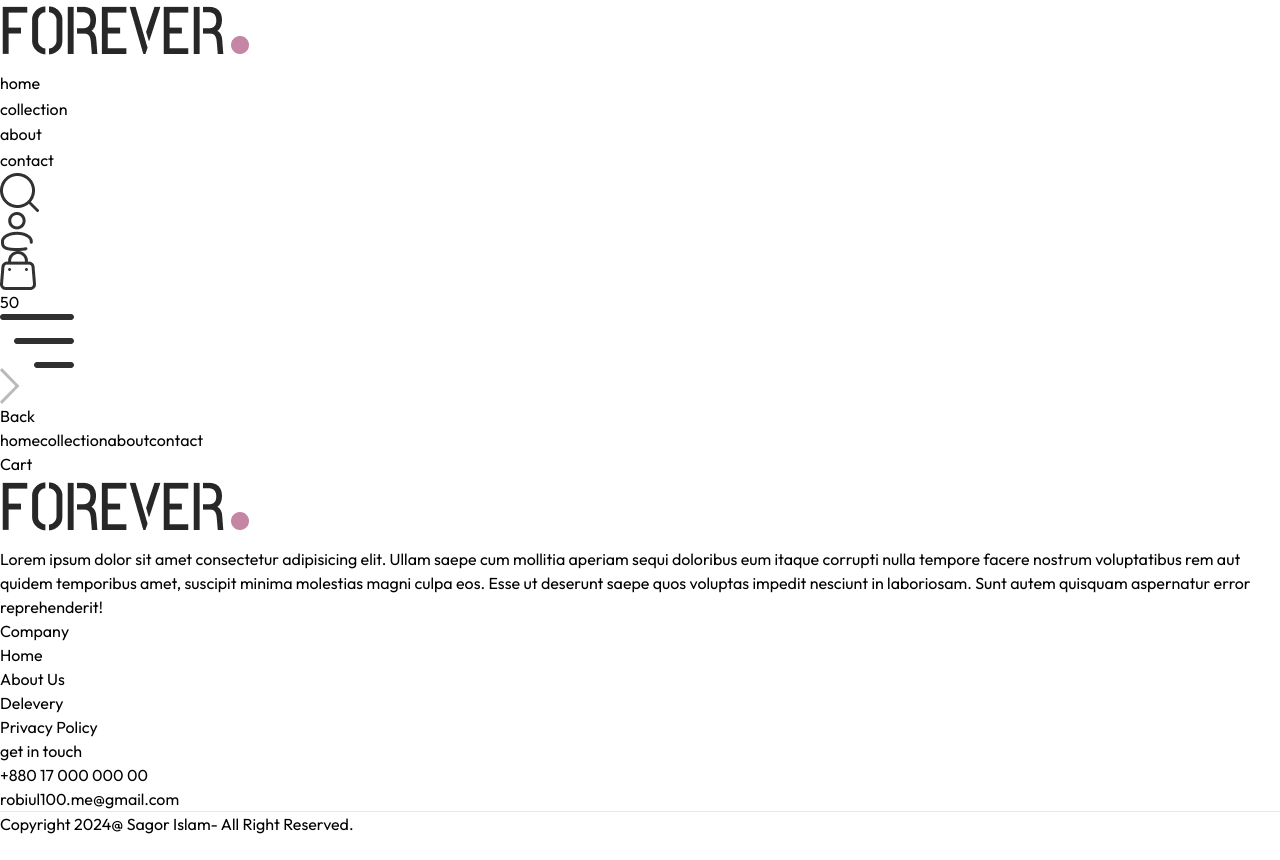
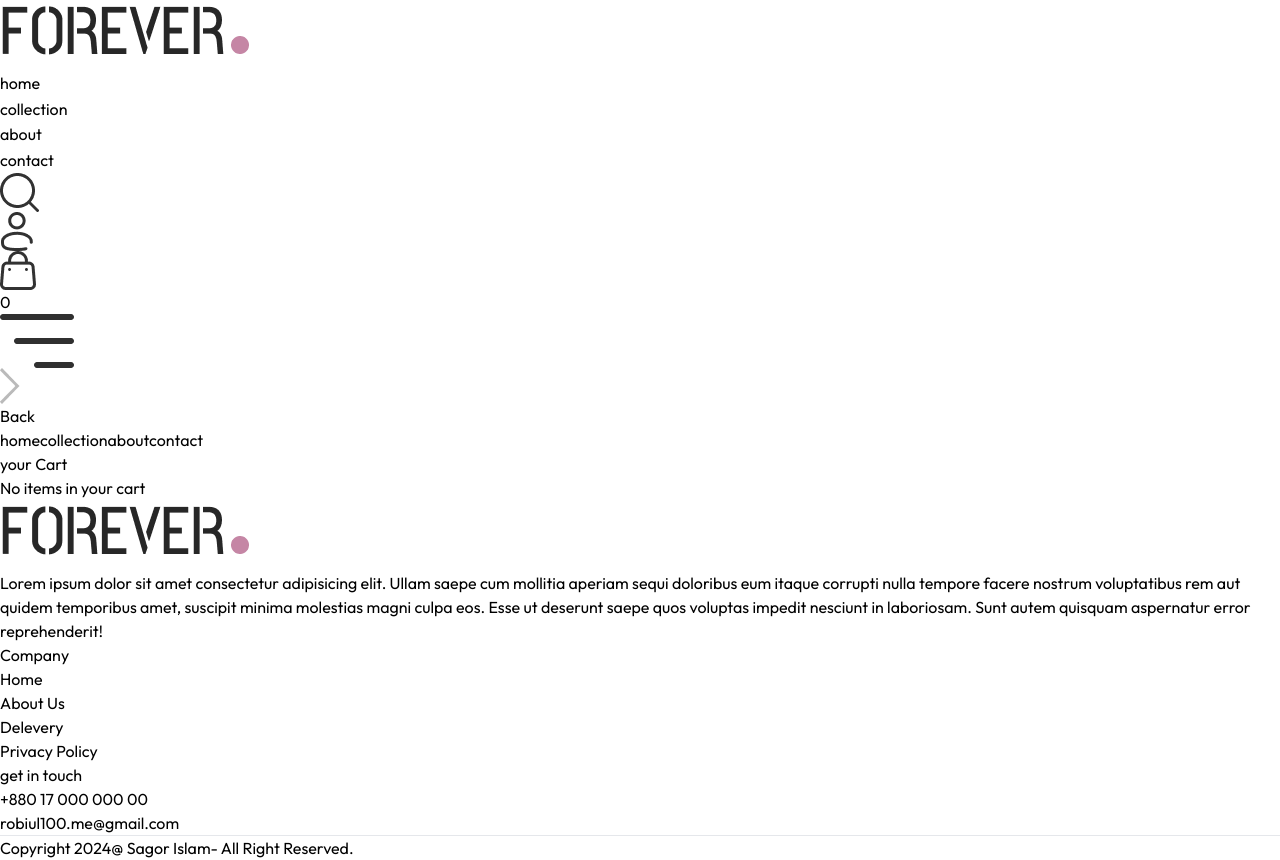
Before and after one commit to robiulsagor/frontend-forever, a React (Vite) app: page /cart in a window 1280 px wide. Before the commit the page ends 836 px from the top, so only its background shows below. Built offline with nearby package versions, Linux system fonts and the light colour scheme.

Commit message:
cart page design is done

```diff
--- a/src/App.jsx
+++ b/src/App.jsx
@@ -12,6 +12,9 @@ import Navbar from "./components/Navbar"
 import NotFound from "./pages/NotFound"
 import Footer from "./components/Footer"
 import Search from "./components/Search"
+
+import { ToastContainer, toast } from 'react-toastify';
+  import 'react-toastify/dist/ReactToastify.css';
 
 const App = () => {
   return (
@@ -31,6 +34,7 @@ const App = () => {
         <Route path="/login" element={<Login/>} />
         <Route path="*" element={<NotFound />} />
       </Routes>
+      <ToastContainer position="bottom-right" key={'item'}/>
       <Footer/>
     </div>
   )
--- /dev/null
+++ b/src/components/CartTotal.jsx
@@ -0,0 +1,47 @@
+import { useContext, useEffect, useState } from "react"
+import { ShopContext } from "../context/ShopContext"
+import Title from "./Title"
+import { useNavigate } from "react-router-dom"
+
+const CartTotal = () => {
+    const {cartItems, delivery_fee, calculateTotalPrice} = useContext(ShopContext)
+    const [subtotal, setSubtotal] = useState()
+    const [total, setTotal] = useState('')
+
+    const navigate = useNavigate()
+
+  useEffect(()=> {
+    setSubtotal(calculateTotalPrice())
+    setTotal(calculateTotalPrice() + 10)
+  }, [calculateTotalPrice])
+
+  return (
+    <div className=' max-w-[450px] ml-auto mt-10'>
+        <div className='text-xl sm:text-2xl'>
+            <Title text1={'cart'} text2={'total'}
+            />
+        </div>
+
+        <div className='mt-3 text-sm'>
+            <div className='flex items-center justify-between py-2 border-b '>
+                <p>Subtotal</p>
+                <p>$ {subtotal} </p>
+            </div>
+            <div className='flex items-center justify-between py-2 border-b '>
+                <p>Shipping Fee</p>
+                <p>$ {delivery_fee} </p>
+            </div>
+            <div className='flex items-center justify-between py-2'>
+                <p className='font-semibold'>Total</p>
+                <p>$ {total} </p>
+            </div>
+        </div>
+
+        <button
+        onClick={()=> navigate("/place-order")}
+        className='px-4 py-2 text-white  bg-black uppercase rounded-sm mt-5 ml-auto block disabled:opacity-40 disabled:cursor-not-allowed' disabled={cartItems.length === 0}>proceed to checkout</button>
+    </div>
+  )
+}
+
+export default CartTotal
--- a/src/components/DescriptionReviews.jsx
+++ b/src/components/DescriptionReviews.jsx
@@ -9,12 +9,12 @@ const DescriptionReviews = () => {
     <div className="mt-10">
     <div>
       <button onClick={()=> setShowType('description')}
-       className={`border border-b-0 border-r-0 rounded-tl-md px-5 py-2 relative ${showType === 'description' ? 'font-semibold border-gray-400 border-r' : ''}`}>Description
+       className={`border  rounded-tl-md px-5 py-2 relative ${showType === 'description' ? 'font-semibold border-gray-400 border-r cursor-auto' : 'cursor-pointer hover:bg-slate-100'}`}>Description
         <span className={`inline-block w-full h-2 bg-white absolute -bottom-1 left-0  ${showType === 'description' ? '' : 'hidden'}`}></span>
        </button>
 
       <button onClick={()=> setShowType('reviews')}
-       className={`border border-b-0 rounded-tr-md px-5 py-2 relative ${showType === 'reviews' ? 'font-semibold border-gray-400 border-l border-b border-b-red-500' : ''}`}>Reviews
+       className={`border rounded-tr-md px-5 py-2 relative ${showType === 'reviews' ? 'font-semibold border-gray-400 border-l cursor-auto' : 'cursor-pointer hover:bg-slate-100'}`}>Reviews
 
        <span className={`inline-block w-full h-2 bg-white absolute -bottom-1 left-0  ${showType === 'reviews' ? '' : 'hidden'}`}></span>
        </button>
--- a/src/components/Navbar.jsx
+++ b/src/components/Navbar.jsx
@@ -1,4 +1,4 @@
-import { Link, NavLink } from 'react-router-dom'
+import { Link, NavLink, useNavigate } from 'react-router-dom'
 import {assets} from '../assets/assets'
 import { useContext, useState } from 'react'
 import { ShopContext } from '../context/ShopContext'
@@ -28,7 +28,12 @@ const NAV_LINKS = [
 
 const Navbar = () => {
     const [showMenu, setShowMenu] = useState(false)
-    const {setShowSearch} = useContext(ShopContext)
+    const {setShowSearch, cartItems} = useContext(ShopContext)
+    const totalItems = cartItems.reduce((total, item) => {
+        return total + item.count;
+      }, 0);
+
+    const navigate = useNavigate()
 
   return (
     <div className="py-5 flex items-center justify-between">
@@ -49,9 +54,12 @@ const Navbar = () => {
             <img src={assets.search_icon} onClick={()=> setShowSearch(prev => !prev)} className='w-5 cursor-pointer' alt="" />
             <img src={assets.profile_icon} className='w-5 cursor-pointer' alt="" />
 
-            <div className='relative'>
+            <div className='relative'
+            onClick={()=> navigate("/cart")}>
                 <img src={assets.cart_icon} className='w-5 cursor-pointer' alt="" />
-                <span className='absolute bg-slate-900 aspect-square text-white bottom-[-5px] right-[-5px] text-xs w-4 text-center rounded-full leading-4 select-none'>50</span>
+                <span className='absolute bg-slate-900 aspect-square text-white bottom-[-5px] right-[-5px] text-xs w-4 text-center rounded-full leading-4 select-none cursor-pointer'>
+                    {totalItems}
+                </span>
             </div>
 
             <img onClick={()=> setShowMenu(true)} src={assets.menu_icon} className='w-5 sm:hidden cursor-pointer' alt="" />
--- a/src/context/ShopContext.jsx
+++ b/src/context/ShopContext.jsx
@@ -1,14 +1,77 @@
-import { createContext, useState } from "react";
+import { createContext, useEffect, useState } from "react";
 import {products} from "../assets/assets"
+import { toast } from "react-toastify";
 
 export const ShopContext = createContext()
 
 const ShopContextProvider = ({children}) => {
     const [search, setSearch] = useState('')
     const [showSearch, setShowSearch] = useState(false)
+    const [cartItems, setCartItems] = useState([])
+
+    const addToCart = (id, size) => {
+      if(!size){
+        toast.error("Please select a size!", {
+          containerId: "info"
+        })
+        return
+      }
+
+      let itemExists = false;
+
+      const updatedCart = cartItems.map(item => {
+        if (item.id === id && item.size === size) {
+          itemExists = true;
+          toast.success("Item Incremented!")
+          return { ...item, count: item.count + 1 };
+        }
+        return item;
+      });
+
+      if (!itemExists) {
+        updatedCart.push({ id, size, count: 1 });
+        toast.success("Item Added!")
+      }
+
+      // Update the cart state with the new items
+      setCartItems(updatedCart);
+    }
+
+    const updateQuantity = (itemId, size, quantity)=> {
+      const updatedCart = cartItems.map(item=> {
+        if(item.id === itemId && item.size === size){
+          return {...item, count: Number(quantity)}
+        }
+        return item
+      })
+
+      setCartItems(updatedCart)
+      toast.success("Item incremented!")
+    }
+
+    const deleteItem = (itemId, size)=>{
+      const newItems= cartItems.filter(item=> !(item.id === itemId && item.size === size))
+      setCartItems(newItems)
+      return newItems
+    }
+
+    const calculateTotalPrice = () => {
+      const totalPrice = cartItems.reduce((total, cartItem) => {
+        // Find the product that matches the cart item id
+        const product = products.find(product => product._id === cartItem.id);
+
+        // If the product is found, add its price * count to the total
+        return product ? total + (product.price * cartItem.count) : total;
+      }, 0);
+
+      return totalPrice;
+    };
+
     const currency = "$"
     const delivery_fee = 10
-    const value ={products, currency, delivery_fee, search, setSearch, showSearch, setShowSearch}
+    const value ={products, currency, delivery_fee, search, setSearch, showSearch, setShowSearch,
+      cartItems, addToCart, updateQuantity, deleteItem, calculateTotalPrice
+    }
 
   return (
     <ShopContext.Provider value={value}>{children}</ShopContext.Provider>
--- a/src/pages/Cart.jsx
+++ b/src/pages/Cart.jsx
@@ -1,6 +1,72 @@
+import { useContext, useEffect, useState } from 'react'
+import {assets, products} from '../assets/assets'
+
+
+import Title from "../components/Title"
+import { ShopContext } from '../context/ShopContext'
+import { useToastContainer } from 'react-toastify'
+import CartTotal from '../components/CartTotal'
+
 const Cart = () => {
+  const {cartItems, products, currency, updateQuantity, deleteItem} = useContext(ShopContext)
+
+
+
+  const handleQuantity = (id, size)=> {
+    const a= document.getElementById("quantity").value
+    updateQuantity(id, size, a)
+  }
+
   return (
-    <div>Cart</div>
+    <div className="my-10 py-5">
+      <div>
+        <div className="text-2xl">
+          <Title text1='your' text2="Cart"
+          />
+        </div>
+
+        <div className="mt-10 mb-5">
+          { cartItems.length > 0 ?
+            cartItems.map((item, index)=> {
+              const cartData = products.find(product=> product._id === item.id)
+
+
+              return   <div key={index} className=" border-0 border-t border-b py-4 grid grid-cols-[4fr_2fr_0.5fr] items-center">
+              <div className='flex items-center gap-5'>
+                <img src={cartData.image} className='w-16 sm:w-20' alt="" />
+                <div>
+                  <p className='text-lg font-medium text-gray-700'>
+                  {cartData.name}
+                  </p>
+                  <div className='flex gap-4 items-center mt-2'>
+                    <p>{currency}{cartData.price}</p>
+                    <p className='px-3 py-1 bg-slate-100 border'> {item.size} </p>
+                  </div>
+                </div>
+              </div>
+
+              <input type="number" name="quantity" id="quantity" placeholder='Quantity' min={1} max={10} defaultValue={item.count} onChange={()=> handleQuantity(item.id, item.size)}
+              className='max-w-[80px] border p-1 focus:border-gray-600 outline-none'/>
+
+              <img src={assets.bin_icon} className='w-5 cursor-pointer' alt=""
+              onClick={()=> deleteItem(cartData._id,item.size )}
+              />
+            </div>
+            })
+            :
+            <div className='py-10'>
+              <h2 className='text-3xl my-10 text-red-800 font-bold text-center'>No items in your cart</h2>
+            </div>
+          }
+        </div>
+      </div>
+
+      {/* if there is no items in cart, don't show the checkout button */}
+      {cartItems.length > 0 && (
+        <CartTotal />
+      )}
+
+    </div>
   )
 }
 
--- a/src/pages/Product.jsx
+++ b/src/pages/Product.jsx
@@ -8,14 +8,11 @@ import RelatedProducts from "../components/RelatedProducts";
 
 const Product = () => {
   const {productId} = useParams()
-  const {products, currency} = useContext(ShopContext)
+  const {products, currency, cartItems, addToCart} = useContext(ShopContext)
 
   const [productData, setProductData] = useState({})
   const [productImg, setProductImg] = useState([])
   const [productSize, setProductSize] = useState('')
-
-
-
 
   const fetchProductData = ()=> {
     products.map(item => {
@@ -38,7 +35,7 @@ const Product = () => {
 
           <div className=" w-[25%] overflow-hidden flex flex-col gap-1.5">
             {productData.image.map((img, index)=> (
-              <img key={index} src={img} className="" alt="" />
+              <img onClick={()=> setProductImg(img)} key={index} src={img} className={`cursor-pointer ${productImg === img ? 'border border-orange-500' : ''}`} alt="" />
             ))}
           </div>
           <div className="w-full border ">
@@ -73,7 +70,9 @@ const Product = () => {
             </div>
           </div>
 
-          <button className="bg-black text-white px-5 py-2 uppercase mt-6 rounded-sm transition-colors hover:bg-slate-700">Add to Cart</button>
+            {/* Add to cart button */}
+          <button className="bg-black text-white px-5 py-2 uppercase mt-6 rounded-sm transition-colors hover:bg-slate-700"
+          onClick={()=> addToCart(productData._id, productSize)}>Add to Cart</button>
 
           <hr className="my-8 w-4/5"/>
 
```
